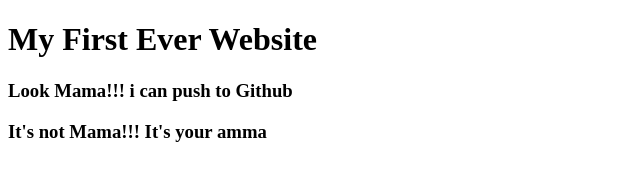
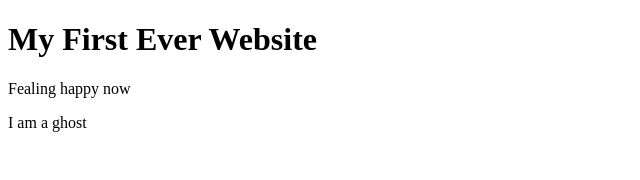
Before and after one commit to 123456sourav/my-first-website, a plain HTML site: page index.html in a window 1280 px wide. Shown: the whole page, without its empty margins (0-640 px from the left). Drawn offline with Linux system fonts and the light colour scheme.

Commit message:
ghost hunting

```diff
--- a/index.html
+++ b/index.html
@@ -8,8 +8,7 @@
 </head>
 <body>
       <h1> My First Ever Website </h1>
-       <h3>Look Mama!!! i can push to Github </h3>
-       <h3>It's not Mama!!! It's your amma </h3>
-
+      <p>Fealing happy now </p>
+      <p>I am a ghost </p>
 </body>
 </html>
```
